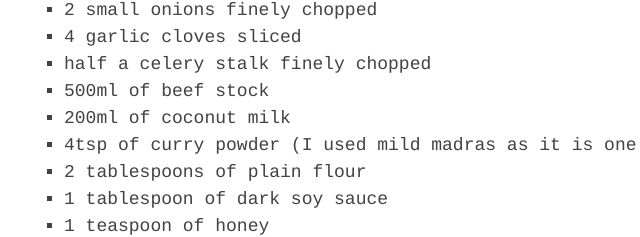
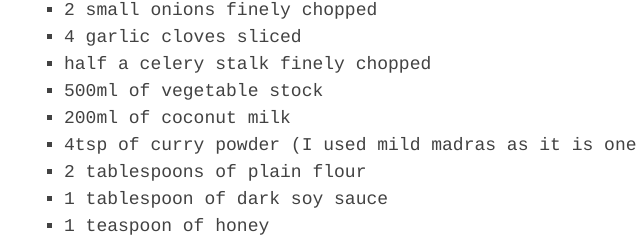
Before and after one commit to aaronmaturen/painless-recipes, an Eleventy site: page src/recipes/japanese_potato_curry.md in a window 1280 px wide. Shown: the part 310-547 px from the top of the page, 136-776 px from the left. Built offline with nearby package versions, Linux system fonts and the light colour scheme; Eleventy itself is replaced by a stand-in of ours; files that its build step writes are made by us from their sources.

Commit message:
Update japanese_potato_curry.md

```diff
--- a/src/recipes/japanese_potato_curry.md
+++ b/src/recipes/japanese_potato_curry.md
@@ -15,7 +15,7 @@ author:
 - 2 small onions finely chopped
 - 4 garlic cloves sliced
 - half a celery stalk finely chopped
-- 500ml of beef stock
+- 500ml of vegetable stock
 - 200ml of coconut milk
 - 4tsp of curry powder (I used mild madras as it is one of my favourites)
 - 2 tablespoons of plain flour
```
